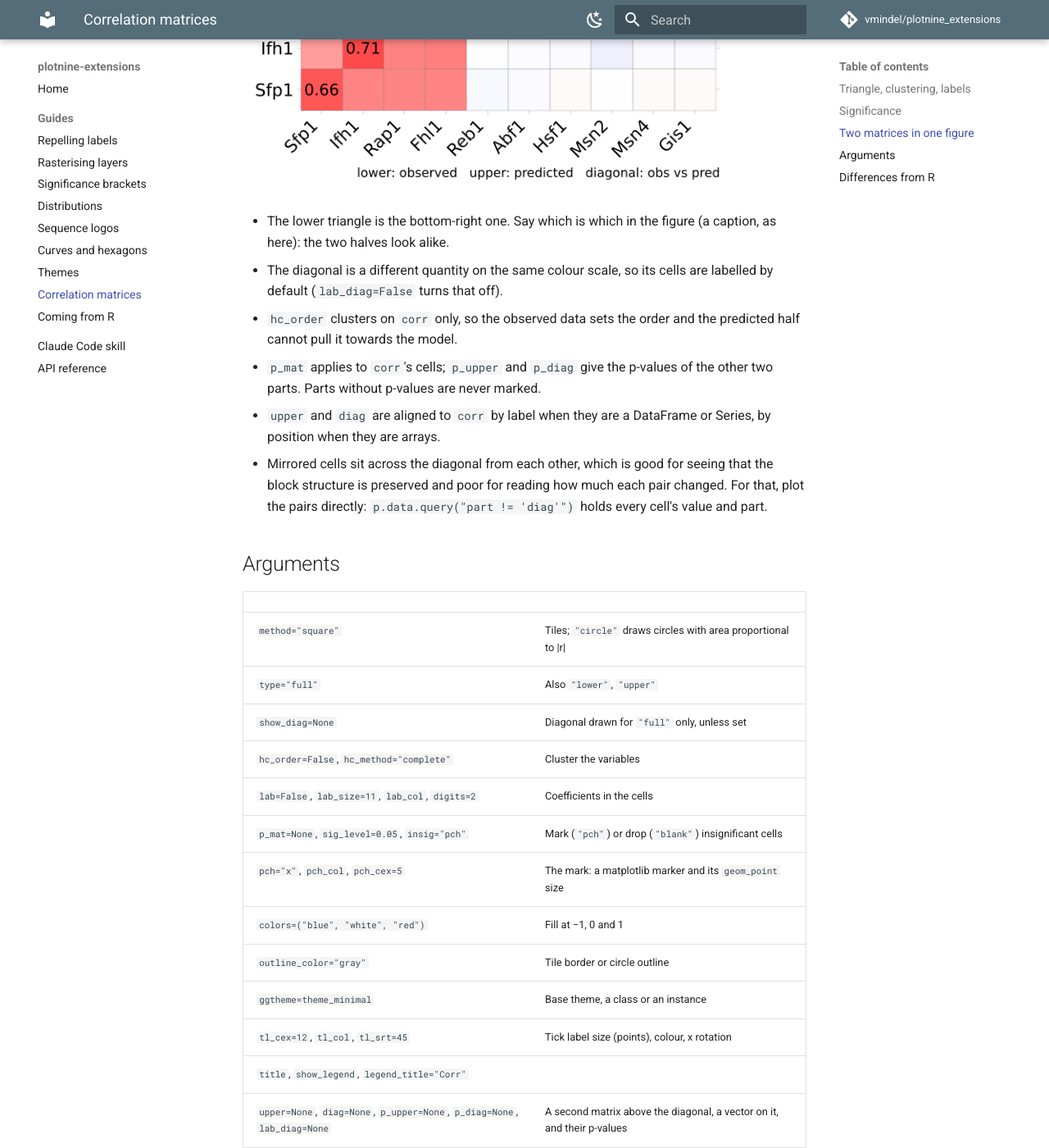
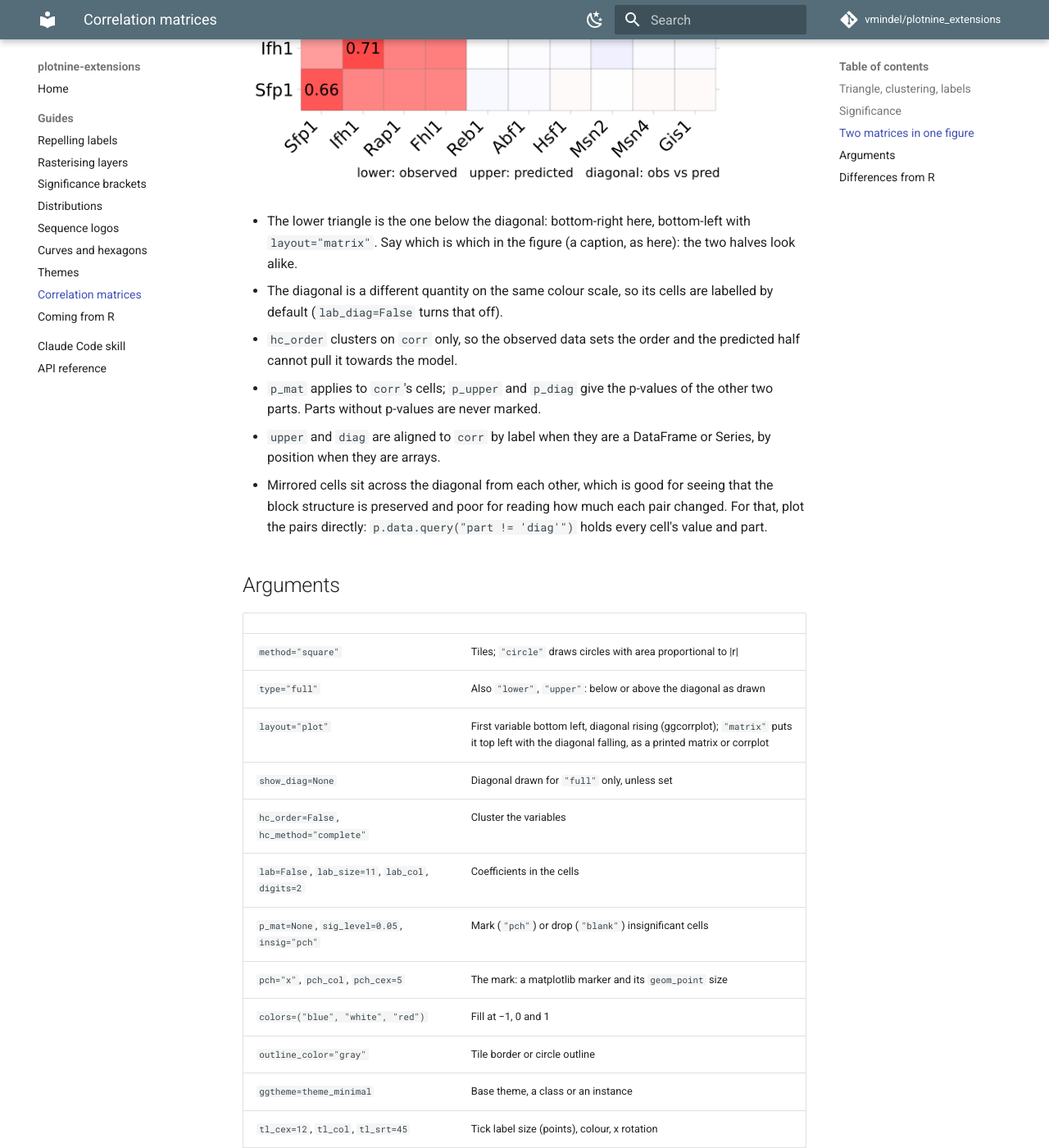
Before and after one commit to vmindel/plotnine_extensions, an MkDocs documentation site: the page built from docs/corr.md, in a window 1280 px wide and 1400 px high, scrolled down 3939 px. Shown: the whole window at 82% size. Built offline with MkDocs 1.6.1 and Material for MkDocs 9.7.7, drawn with Linux system fonts in a browser that asks for light colours; comment, search, counter and statistics services are not loaded; some of the changed text lies outside the part shown.

Commit message:
ggcorrplot: layout="matrix" puts the diagonal top-left to bottom-right
The default stays ggcorrplot's (first variable bottom left, diagonal
rising). layout="matrix" reverses y so the first variable is top left,
as in a printed matrix or R's corrplot. "lower" and "upper" now mean
below and above the drawn diagonal in either layout, so type=, upper=
and diag= keep their meaning when the layout changes.

Co-Authored-By: Claude Opus 5.5 <noreply@anthropic.com>
Claude-Session: https://claude.ai/code/session_01B4cmqUmb5TAQudtZeJHmsn

```diff
--- a/docs/corr.md
+++ b/docs/corr.md
@@ -47,8 +47,9 @@ observed-vs-predicted correlation on the diagonal.
 
 ![Observed below, predicted above, accuracy on the diagonal](img/corr_obs_pred.png)
 
-- The lower triangle is the bottom-right one. Say which is which in the
-  figure (a caption, as here): the two halves look alike.
+- The lower triangle is the one below the diagonal: bottom-right here,
+  bottom-left with `layout="matrix"`. Say which is which in the figure
+  (a caption, as here): the two halves look alike.
 - The diagonal is a different quantity on the same colour scale, so its
   cells are labelled by default (`lab_diag=False` turns that off).
 - `hc_order` clusters on `corr` only, so the observed data sets the
@@ -68,7 +69,8 @@ observed-vs-predicted correlation on the diagonal.
 | | |
 |---|---|
 | `method="square"` | Tiles; `"circle"` draws circles with area proportional to \|r\| |
-| `type="full"` | Also `"lower"`, `"upper"` |
+| `type="full"` | Also `"lower"`, `"upper"`: below or above the diagonal as drawn |
+| `layout="plot"` | First variable bottom left, diagonal rising (ggcorrplot); `"matrix"` puts it top left with the diagonal falling, as a printed matrix or corrplot |
 | `show_diag=None` | Diagonal drawn for `"full"` only, unless set |
 | `hc_order=False`, `hc_method="complete"` | Cluster the variables |
 | `lab=False`, `lab_size=11`, `lab_col`, `digits=2` | Coefficients in the cells |
@@ -105,6 +107,6 @@ and, with p-values, `pvalue`, for layers of your own.
 - **Raw data is refused.** A matrix with values outside [−1, 1] raises
   an error instead of being plotted as if it were correlations.
 - Labels keep trailing zeros (`0.50`, not `0.5`).
-- `upper`, `diag`, `p_upper`, `p_diag` and `lab_diag` have no R
-  counterpart.
+- `upper`, `diag`, `p_upper`, `p_diag`, `lab_diag` and `layout` have no
+  ggcorrplot counterpart.
 - Not included: `as.is`.
```
Also changed, not shown: src/plotnine_extensions/_skills/data/references/corr.md (+8 -3 lines), 2 other files.
